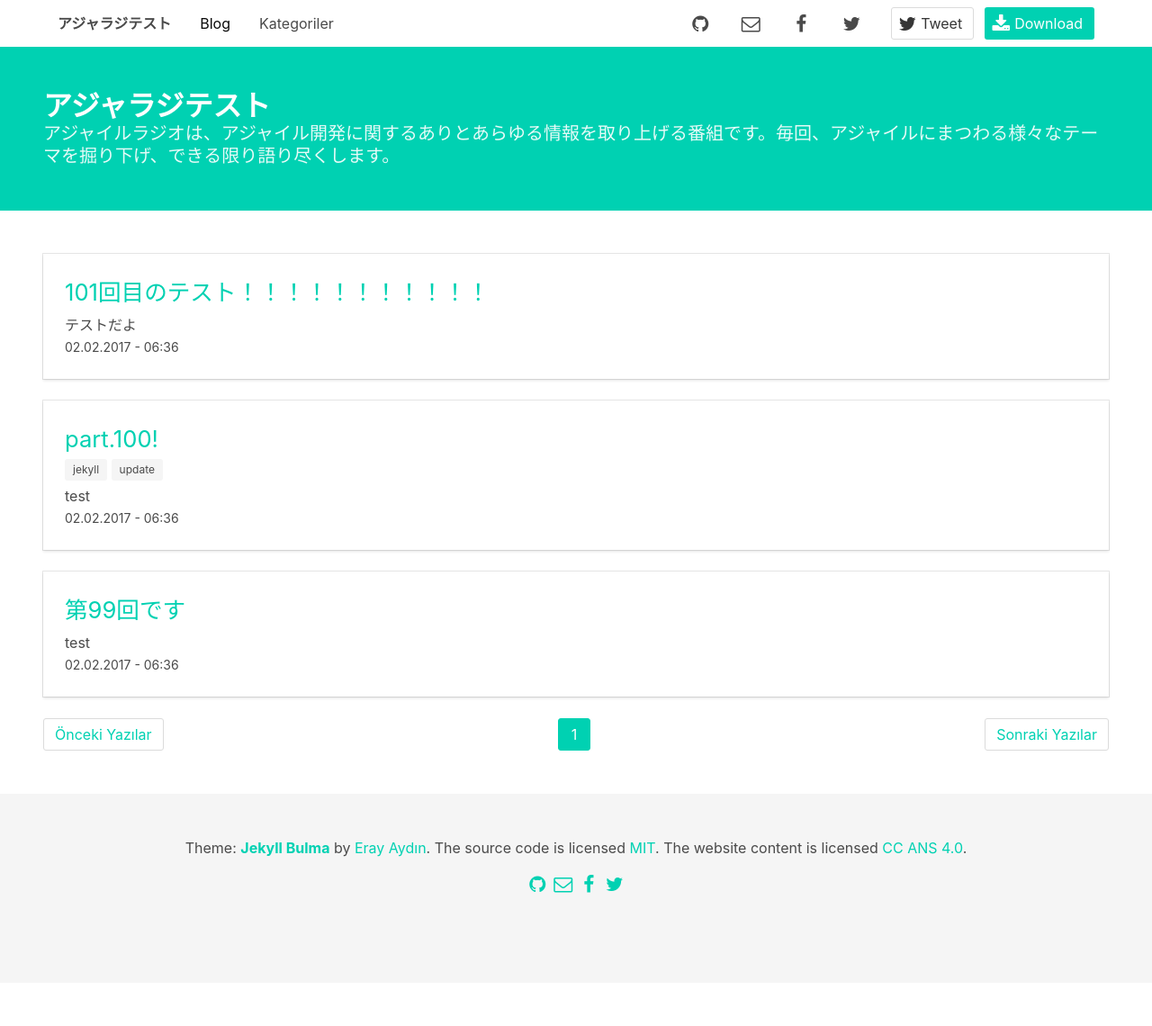
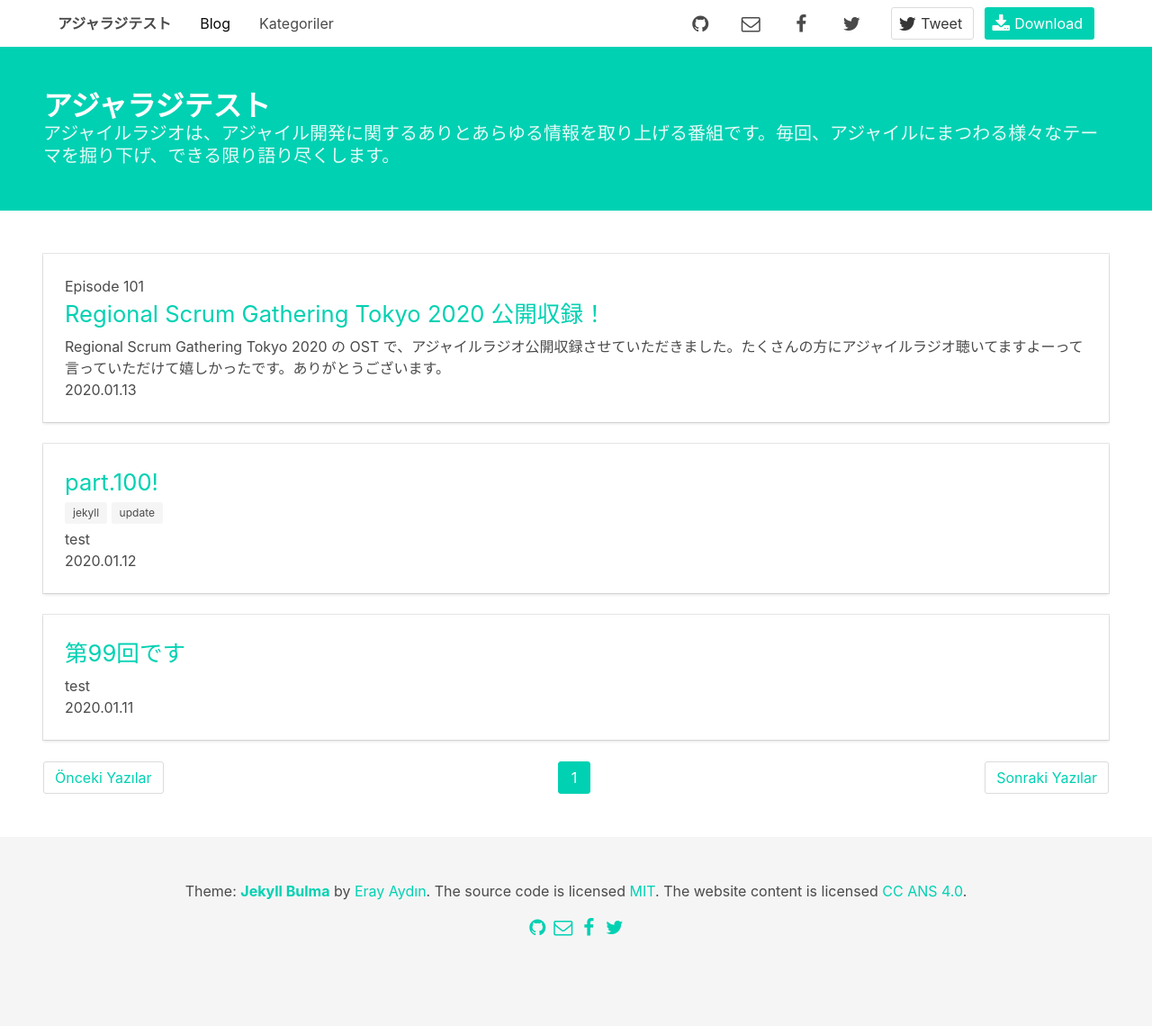
Before and after one commit to matsuoshi/matsuoshi.github.io.test, a Jekyll site: the page built from index.html, in a window 1280 px wide. Shown: the whole page at 90% size. Built offline with Jekyll 4.4.1, drawn with Linux system fonts in a browser that asks for light colours; nearby versions of some CDN libraries; library files that are not in the unit come from our copies; the list of posts is cut into pages by our own code; comment, search, counter and statistics services are not loaded; before the commit the page ends 1092 px from its top, so only the background shows below that.

Commit message:
modify layouts

```diff
--- a/_config.yml
+++ b/_config.yml
@@ -7,7 +7,7 @@ social:
   facebook: AgileRadio
   twitter: agileradio15
 author:
-  name: AgileRadio
+  name: アジャイルラジオ
   bio: "アジャイルラジオは、スクラム道関西の協力でお送りしています。"
   email: agileradio@example.com
   image: https://agileradio.github.io/assets/img/agileradio_banner_1400x1400.jpg
--- /dev/null
+++ b/_posts/2020/2020-01-13-1.md
@@ -0,0 +1,16 @@
+---
+layout: post
+episode: 101
+title: "Regional Scrum Gathering Tokyo 2020 公開収録！"
+date: 2020-01-13
+mp3file: ar_101.mp3
+mp3size: 8283786
+tags: [Radio]
+---
+
+Regional Scrum Gathering Tokyo 2020 の OST で、アジャイルラジオ公開収録させていただきました。たくさんの方にアジャイルラジオ聴いてますよーって言っていただけて嬉しかったです。ありがとうございます。
+
+Regional Scrum Gathering Tokyo 2020
+<https://2020.scrumgatheringtokyo.org/>
+
+Twitter ハッシュタグ [#agileradio](https://twitter.com/intent/tweet?hashtags=agileradio) にご意見ご参考をお聞かせください。
--- a/_posts/2020/2020-01-13-101.md
+++ /dev/null
@@ -1,15 +0,0 @@
----
-layout: post
-title:  "101回目のテスト！！！！！！！！！！！"
-audio: 1-mWnrZwVnxoM9ljWzDAA7teJnXDggCsW
-audio_size: 182681
----
-
-# テストだよ
-
-test3
-
-- list
-- list
-
-<https://example.com>
--- a/index.html
+++ b/index.html
@@ -16,6 +16,7 @@ layout: default
 <section class="section">
   <div class="container is-fluid">
     {% for post in paginator.posts %}
+
     <div class="card post-card">
       {% if post.thumbnail %}
       <div class="card-image">
@@ -26,26 +27,42 @@ layout: default
         </figure>
       </div>
       {% endif %}
+
       <div class="card-content">
-                <h3 class="post-title"><a href="{{ site.baseurl }}{{ post.url }}" title="{{ post.title }}">{{ post.title }}</a></h3>
+        {% if post.episode %}
+        <p>Episode {{ post.episode }}</p>
+        {% endif %}
+        <h2 class="post-title"><a href="{{ site.baseurl }}{{ post.url }}" title="{{ post.title }}">{{ post.title }}</a>
+        </h2>
         <p class="post-categories">
           {% for category in post.categories %}
-                    <a href="/{{ category | prepend: site.baseurl }}" class="tag {% if site.data.category[category].color %} is-{{ site.data.category[category].color }} {% endif %}">{{ category }}</a>
+          <a href="/{{ category | prepend: site.baseurl }}"
+             class="tag {% if site.data.category[category].color %} is-{{ site.data.category[category].color }} {% endif %}">{{
+            category }}</a>
           {% endfor %}
         </p>
+        <p>
           {{ post.excerpt }}
-                <p><small>02.02.2017 - 06:36</small></p>
+        </p>
+        <p>
+          <date>{{ post.date | date: "%Y.%m.%d" }}</date>
+        </p>
       </div>
     </div>
     <br>
     {% endfor %}
     <nav class="pagination is-centered">
-            <a {% if paginator.previous_page %}href="..{{  paginator.previous_page_path }}"{% endif %} class="pagination-previous {% if paginator.previous_page %}{% else %} is-disabled {% endif %}">Önceki Yazılar</a>
-            <a {% if paginator.next_page %}href="..{{  paginator.next_page_path }}"{% endif %} class="pagination-next {% if paginator.next_page %}{% else %} is-disabled {% endif %}">Sonraki Yazılar</a>
+      <a {% if paginator.previous_page %}href="..{{  paginator.previous_page_path }}" {% endif %}
+         class="pagination-previous {% if paginator.previous_page %}{% else %} is-disabled {% endif %}">Önceki
+        Yazılar</a>
+      <a {% if paginator.next_page %}href="..{{  paginator.next_page_path }}" {% endif %}
+         class="pagination-next {% if paginator.next_page %}{% else %} is-disabled {% endif %}">Sonraki Yazılar</a>
       <ul class="pagination-list">
         {% for page in (1..paginator.total_pages) %}
         <li>
-                    <a {% if page == paginator.page %}{% else %} href="{% if page == 1 %}../{% else %}{% if paginator.page != 1 %}../{% endif %}{{ page }}{% endif %}" {% endif %} class="pagination-link {% if page == paginator.page %} is-current {% endif %}">{{ page }}</a>
+          <a {% if page== paginator.page %}{% else %}
+             href="{% if page == 1 %}../{% else %}{% if paginator.page != 1 %}../{% endif %}{{ page }}{% endif %}" {%
+             endif %} class="pagination-link {% if page == paginator.page %} is-current {% endif %}">{{ page }}</a>
         </li>
         {% endfor %}
       </ul>
```
Also changed, not shown: _layouts/post.html (+8 -70 lines). Lines whose indentation alone changed are shown as unchanged.
